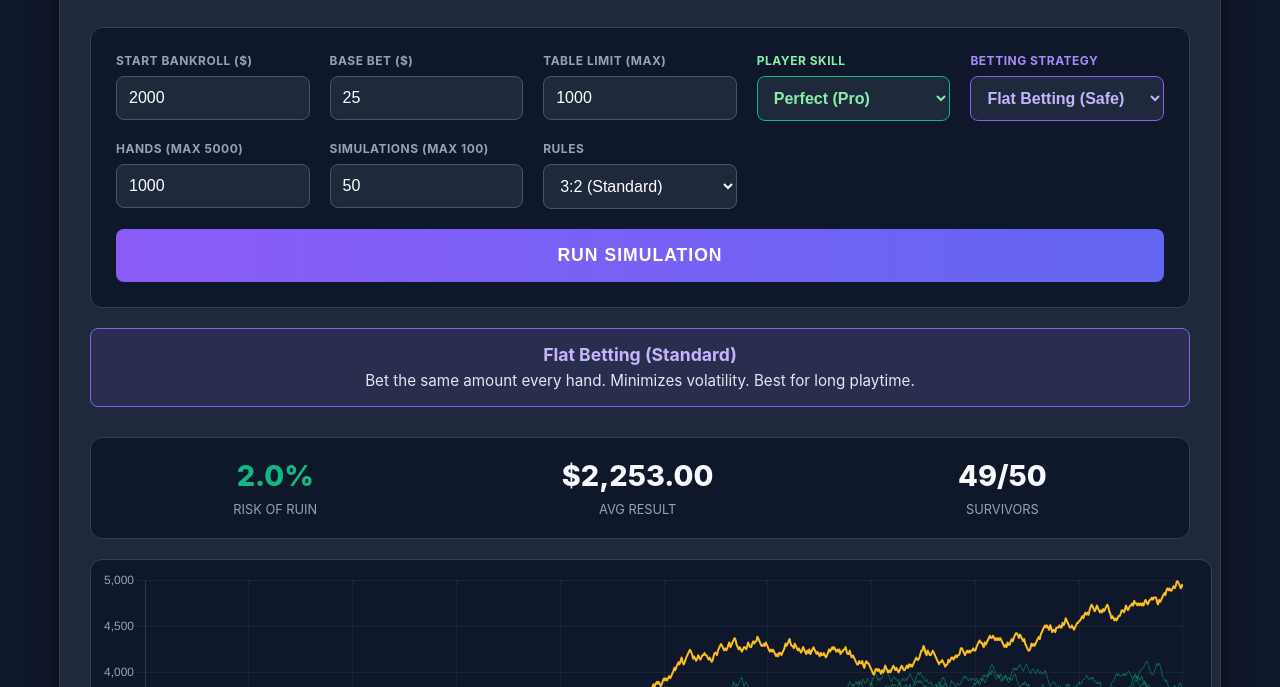
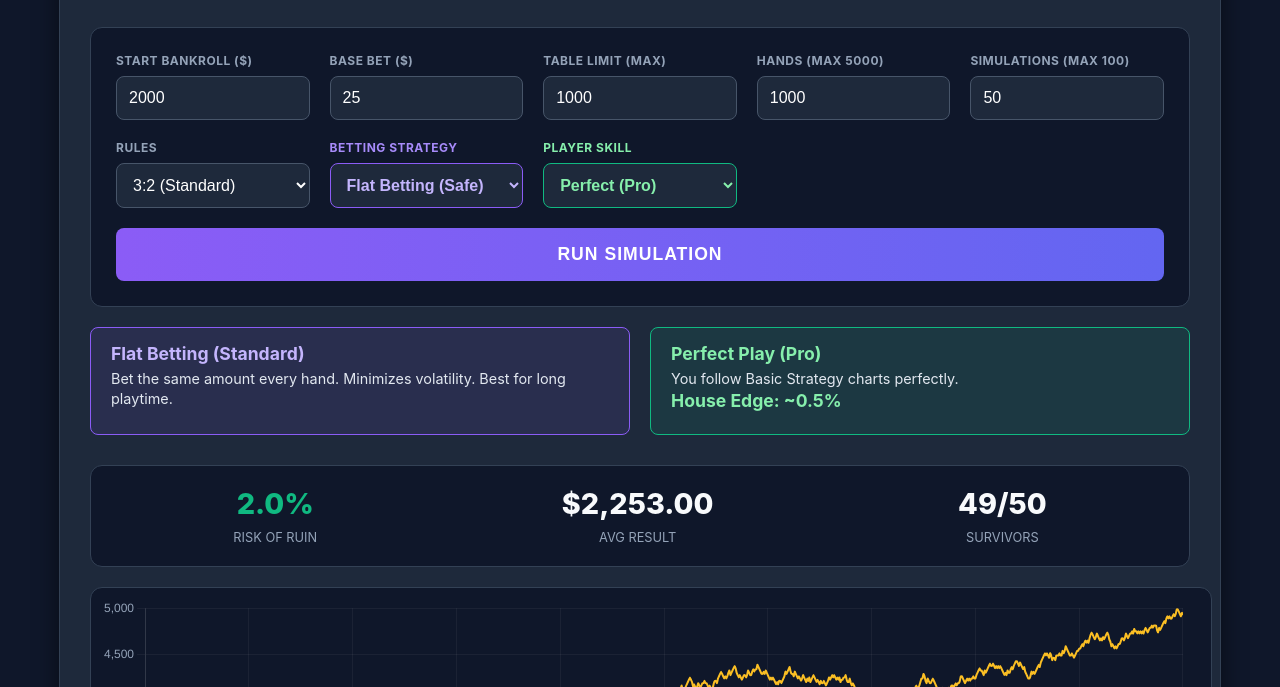
Before and after one commit to tjhootman/blackjack-simulator, a plain HTML site: page casino-sim.html in a window 1280 px wide. Shown: the part 113-800 px from the top of the page. Drawn offline with nearby package versions, Linux system fonts and the light colour scheme.

Commit message:
Add player skill card and re-organize field inputs

```diff
--- a/casino-sim.html
+++ b/casino-sim.html
@@ -50,6 +50,7 @@
             font-size: 2rem;
         }
 
+        /* INPUT GRID */
         .controls {
             display: grid;
             grid-template-columns: repeat(auto-fit, minmax(160px, 1fr));
@@ -81,32 +82,47 @@
             font-size: 1rem;
         }
 
+        /* Highlight specific inputs */
         #strategy { border-color: var(--primary); color: #c4b5fd; font-weight: 600; }
         #skill { border-color: var(--accent); color: #86efac; font-weight: 600; }
 
-        .strategy-info {
-            background: rgba(139, 92, 246, 0.1);
-            border: 1px solid var(--primary);
+        /* INFO CARDS */
+        .info-grid {
+            display: grid;
+            grid-template-columns: 1fr 1fr;
+            gap: 20px;
+            margin-bottom: 30px;
+        }
+
+        @media (max-width: 768px) {
+            .info-grid { grid-template-columns: 1fr; }
+        }
+
+        .info-card {
             padding: 15px 20px;
             border-radius: 8px;
-            margin-bottom: 30px;
-            text-align: center;
+            text-align: left;
             transition: all 0.3s ease;
         }
 
-        .strategy-info strong {
+        .info-card strong {
             display: block;
-            color: #c4b5fd;
             font-size: 1.1rem;
             margin-bottom: 5px;
         }
 
-        .strategy-info p {
+        .info-card p {
             margin: 0;
-            font-size: 0.95rem;
+            font-size: 0.9rem;
             color: #e2e8f0;
             line-height: 1.4;
         }
+
+        #strategyInfo { background: rgba(139, 92, 246, 0.1); border: 1px solid var(--primary); }
+        #strategyInfo strong { color: #c4b5fd; }
+
+        #skillInfo { background: rgba(16, 185, 129, 0.1); border: 1px solid var(--accent); }
+        #skillInfo strong { color: #86efac; }
 
         button {
             grid-column: 1 / -1;
@@ -166,21 +182,8 @@
             font-weight: 600;
         }
 
-        .dot {
-            width: 12px;
-            height: 12px;
-            border-radius: 50%;
-            margin-right: 8px;
-            display: inline-block;
-        }
-
-        .line-dash {
-            width: 25px;
-            height: 0;
-            border-top: 2px dashed #fbbf24;
-            margin-right: 8px;
-            display: inline-block;
-        }
+        .dot { width: 12px; height: 12px; border-radius: 50%; margin-right: 8px; display: inline-block; }
+        .line-dash { width: 25px; height: 0; border-top: 2px dashed #fbbf24; margin-right: 8px; display: inline-block; }
     </style>
 </head>
 <body>
@@ -203,24 +206,6 @@
         </div>
 
         <div class="control-group">
-            <label style="color: #86efac;">Player Skill</label>
-            <select id="skill">
-                <option value="perfect">Perfect (Pro)</option>
-                <option value="average">Average (Tourist)</option>
-                <option value="poor">Poor (Drunk)</option>
-            </select>
-        </div>
-
-        <div class="control-group">
-            <label style="color: #a78bfa;">Betting Strategy</label>
-            <select id="strategy" onchange="updateStrategyInfo()">
-                <option value="flat">Flat Betting (Safe)</option>
-                <option value="martingale">Martingale (Risky)</option>
-                <option value="paroli">Paroli (Hot Streak)</option>
-                <option value="dalembert">D'Alembert (Grinder)</option>
-            </select>
-        </div>
-        <div class="control-group">
             <label>Hands (Max 5000)</label>
             <input type="number" id="hands" value="1000" max="5000">
         </div>
@@ -235,12 +220,38 @@
                 <option value="bad">6:5 (Carnival)</option>
             </select>
         </div>
+
+        <div class="control-group">
+            <label style="color: #a78bfa;">Betting Strategy</label>
+            <select id="strategy" onchange="updateStrategyInfo()">
+                <option value="flat">Flat Betting (Safe)</option>
+                <option value="martingale">Martingale (Risky)</option>
+                <option value="paroli">Paroli (Hot Streak)</option>
+                <option value="dalembert">D'Alembert (Grinder)</option>
+            </select>
+        </div>
+
+        <div class="control-group">
+            <label style="color: #86efac;">Player Skill</label>
+            <select id="skill" onchange="updateSkillInfo()">
+                <option value="perfect">Perfect (Pro)</option>
+                <option value="average">Average (Tourist)</option>
+                <option value="poor">Poor (Gut Feel)</option>
+            </select>
+        </div>
+
         <button id="runBtn" onclick="handleRun()">Run Simulation</button>
     </div>
 
-    <div class="strategy-info" id="strategyInfo">
-        <strong>Flat Betting</strong>
-        <p>Bet the same amount every hand. This minimizes volatility and is the standard way to play.</p>
+    <div class="info-grid">
+        <div class="info-card" id="strategyInfo">
+            <strong>Strategy</strong>
+            <p>...</p>
+        </div>
+        <div class="info-card" id="skillInfo">
+            <strong>Skill Level</strong>
+            <p>...</p>
+        </div>
     </div>
 
     <div class="stats-bar">
@@ -286,10 +297,9 @@
     Chart.defaults.borderColor = 'rgba(255, 255, 255, 0.1)';
 
     let myChart = null;
-
-    // --- STATIC DATA & HELPERS ---
     const USD = new Intl.NumberFormat('en-US', { style: 'currency', currency: 'USD' });
 
+    // DATA TEXT
     const strategyDescriptions = {
         flat: { title: "Flat Betting (Standard)", text: "Bet the same amount every hand. Minimizes volatility. Best for long playtime." },
         martingale: { title: "Martingale (The 'Widowmaker')", text: "Double after loss. Reset after win. Dangerous! Table Limits will eventually force a crash." },
@@ -297,11 +307,16 @@
         dalembert: { title: "D'Alembert (The Grinder)", text: "Increase bet by 1 unit after loss. Decrease after win. Balanced and safer than Martingale." }
     };
 
-    // --- OPTIMIZED PROBABILITY TABLES (Global Cache) ---
-    // This prevents creating arrays 250,000 times during execution
+    const skillDescriptions = {
+        perfect: { title: "Perfect Play (Pro)", text: "You follow Basic Strategy charts perfectly. <br><strong>House Edge: ~0.5%</strong>" },
+        average: { title: "Average (Tourist)", text: "You play mostly correct but miss some soft doubles/splits. <br><strong>House Edge: ~2.0%</strong>" },
+        poor: { title: "Poor (Gut Feel)", text: "You hit on 16 vs 6 or don't split Aces. <br><strong>House Edge: ~4.0%</strong>" }
+    };
+
+    // PROBABILITY TABLES
     const PROBABILITY_TABLES = {
         perfect: [
-            { type: 'BJ',       weight: 0.048, val: 1.5 }, // val updated dynamically based on rules
+            { type: 'BJ',       weight: 0.048, val: 1.5 },
             { type: 'Win',      weight: 0.358, val: 1.0 },
             { type: 'DblWin',   weight: 0.040, val: 2.0 },
             { type: 'Push',     weight: 0.085, val: 0.0 },
@@ -335,13 +350,19 @@
         setTimeout(() => box.style.borderColor = '#8b5cf6', 300);
     }
 
-    // Handle button click with loading state
+    function updateSkillInfo() {
+        const val = document.getElementById('skill').value;
+        const info = skillDescriptions[val];
+        const box = document.getElementById('skillInfo');
+        box.innerHTML = `<strong>${info.title}</strong><p>${info.text}</p>`;
+        box.style.borderColor = '#86efac';
+        setTimeout(() => box.style.borderColor = '#10b981', 300);
+    }
+
     function handleRun() {
         const btn = document.getElementById('runBtn');
         btn.innerHTML = "Simulating...";
         btn.disabled = true;
-
-        // Small timeout allows UI to update before heavy math freezes thread
         setTimeout(() => {
             runSimulation();
             btn.innerHTML = "Run Simulation";
@@ -359,10 +380,8 @@
         for (let i = 0; i < outcomes.length; i++) {
             cumulative += outcomes[i].weight;
             if (rand < cumulative) {
-                // Special check: If outcome is Blackjack, apply correct payout rules
                 let val = outcomes[i].val;
                 if (outcomes[i].type === 'BJ') val = bjPayout;
-
                 return currentBankroll + (betSize * val);
             }
         }
@@ -370,7 +389,6 @@
     }
 
     function runSimulation() {
-        // --- INPUTS ---
         let startBankroll = parseFloat(document.getElementById('bankroll').value);
         let baseBet = parseFloat(document.getElementById('betSize').value);
         let tableMax = parseFloat(document.getElementById('tableMax').value);
@@ -380,7 +398,6 @@
         const is6to5 = document.getElementById('rules').value === 'bad';
         const skillLevel = document.getElementById('skill').value;
 
-        // --- SAFETY CHECKS ---
         if (simCount > 100) { simCount = 100; document.getElementById('sims').value = 100; }
         if (simCount < 1) simCount = 1;
         if (totalHands > 5000) { totalHands = 5000; document.getElementById('hands').value = 5000; }
@@ -393,8 +410,6 @@
         const allDatasets = [];
         let ruinedCount = 0;
         let finalBankrollSum = 0;
-
-        // DYNAMIC LINE THICKNESS (Thicker if fewer sims)
         const lineWidth = simCount < 10 ? 2.5 : 1;
 
         for (let i = 0; i < simCount; i++) {
@@ -416,7 +431,6 @@
                     let newBankroll = playHandOptimized(bankroll, currentBet, is6to5, skillLevel);
                     let profit = newBankroll - bankroll;
 
-                    // Strategy Engine
                     if (strategy === 'martingale') {
                         if (profit < 0) currentBet *= 2;
                         else if (profit > 0) currentBet = baseBet;
@@ -457,7 +471,7 @@
                 label: `Sim ${i+1}`,
                 data: dataPoints,
                 borderColor: color,
-                borderWidth: (order === 4) ? lineWidth + 1 : lineWidth, // Gold is extra thick
+                borderWidth: (order === 4) ? lineWidth + 1 : lineWidth,
                 pointRadius: 0,
                 fill: false,
                 tension: 0.1,
@@ -465,7 +479,6 @@
             });
         }
 
-        // Stats Calculation
         const ror = ((ruinedCount / simCount) * 100).toFixed(1);
         const avgRaw = finalBankrollSum / simCount;
 
@@ -473,7 +486,6 @@
         rorEl.innerText = `${ror}%`;
         rorEl.style.color = ror > 20 ? '#ef4444' : '#10b981';
 
-        // FORMATTED CURRENCY
         document.getElementById('stat-avg').innerText = USD.format(avgRaw);
         document.getElementById('stat-survived').innerText = `${simCount - ruinedCount}/${simCount}`;
 
@@ -512,6 +524,7 @@
     }
 
     updateStrategyInfo();
+    updateSkillInfo();
     runSimulation();
 </script>
 
```
